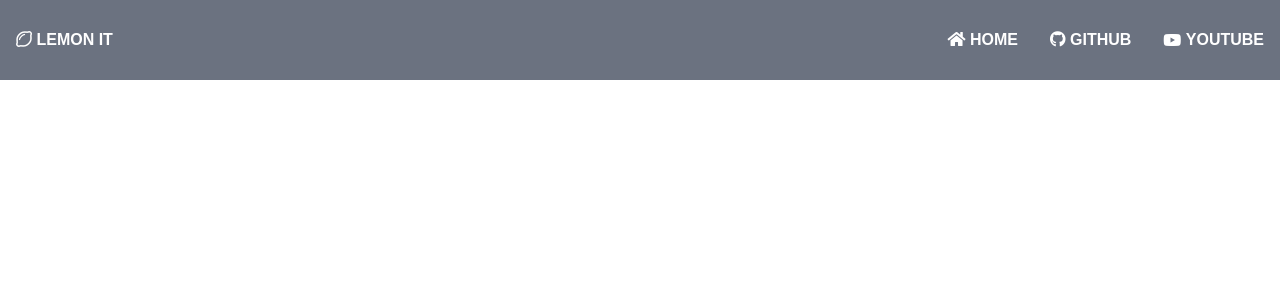
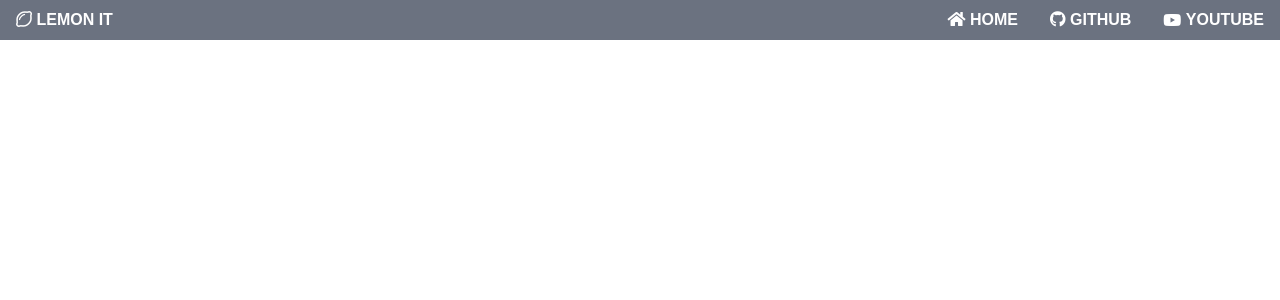
Before and after one commit to jhs512/php_simple_blog_2021_st, a PHP site: page / in a window 1280 px wide. Shown: the top 300 px of the page. Run offline with PHP 8.4, Linux system fonts and the light colour scheme; some web fonts are replaced.

Commit message:
상단바 반응형 작업

```diff
--- a/public/index.php
+++ b/public/index.php
@@ -23,12 +23,11 @@
 </head>
 
 <body>
-    <header class="top-bar bg-gray-500 text-white h-20">
+    <header class="top-bar bg-gray-500 text-white h-10">
         <div class="container mx-auto h-full flex">
             <a href="/" class="top-bar__logo flex items-center px-4">
                 <span><i class="far fa-lemon"></i></span>
-                &nbsp;
-                <span class="font-bold">LEMON IT</span>
+                <span class="font-bold">&nbsp;LEMON IT</span>
             </a>
 
             <div class="flex-grow"></div>
@@ -38,22 +37,19 @@
                     <li>
                         <a href="/" class="h-full flex items-center px-4 hover:underline">
                             <span><i class="fas fa-home"></i></span>
-                            &nbsp;
-                            <span class="font-bold">HOME</span>
+                            <span class="font-bold hidden sm:block">&nbsp;HOME</span>
                         </a>
                     </li>
                     <li>
                         <a href="https://github.com/jhs512" target="_blank" class="h-full flex items-center px-4 hover:underline">
                             <span><i class="fab fa-github"></i></span>
-                            &nbsp;
-                            <span class="font-bold">GITHUB</span>
+                            <span class="font-bold hidden sm:block">&nbsp;GITHUB</span>
                         </a>
                     </li>
                     <li>
                         <a href="https://www.youtube.com/channel/UCiw6ewVgQkLMmgWjQp1-gKQ" target="_blank" class="h-full flex items-center px-4 hover:underline">
                             <i class="fab fa-youtube"></i>
-                            &nbsp;
-                            <span class="font-bold">YOUTUBE</span>
+                            <span class="font-bold hidden sm:block">&nbsp;YOUTUBE</span>
                         </a>
                     </li>
                 </ul>
```
